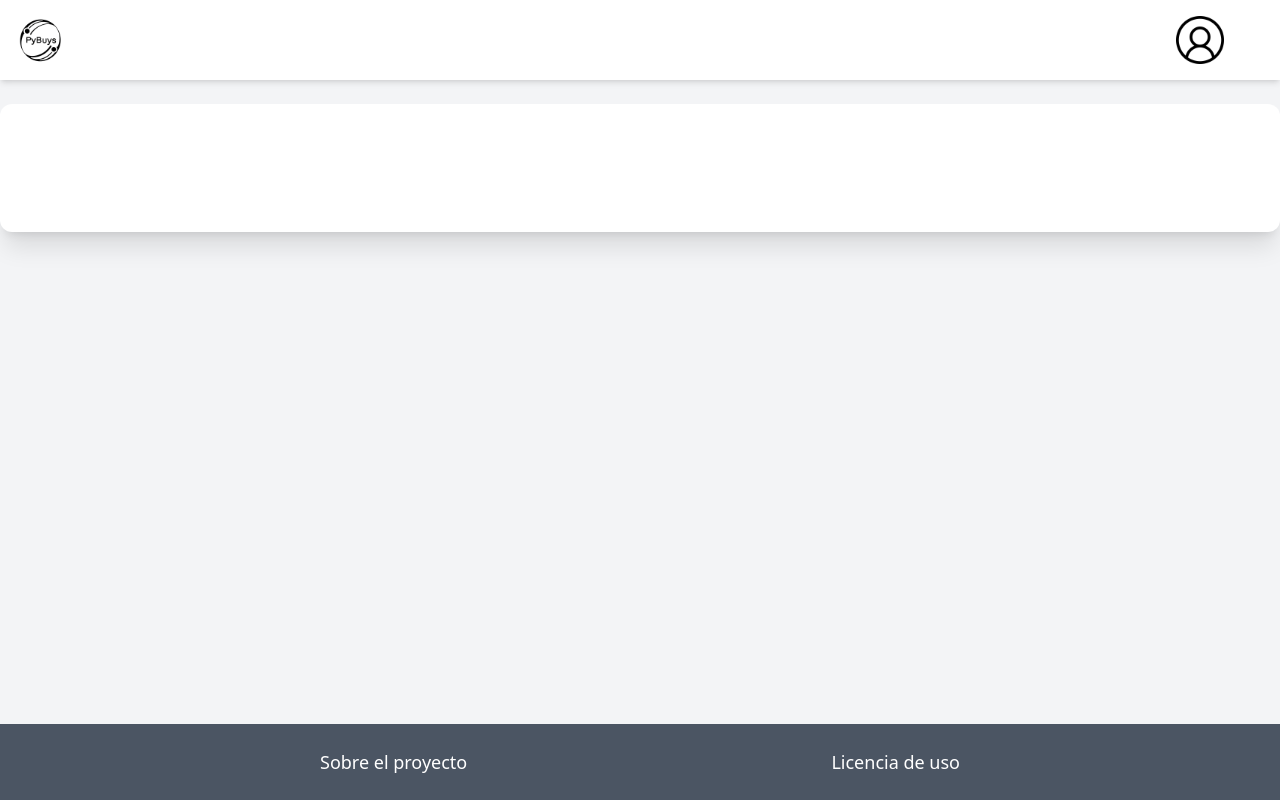
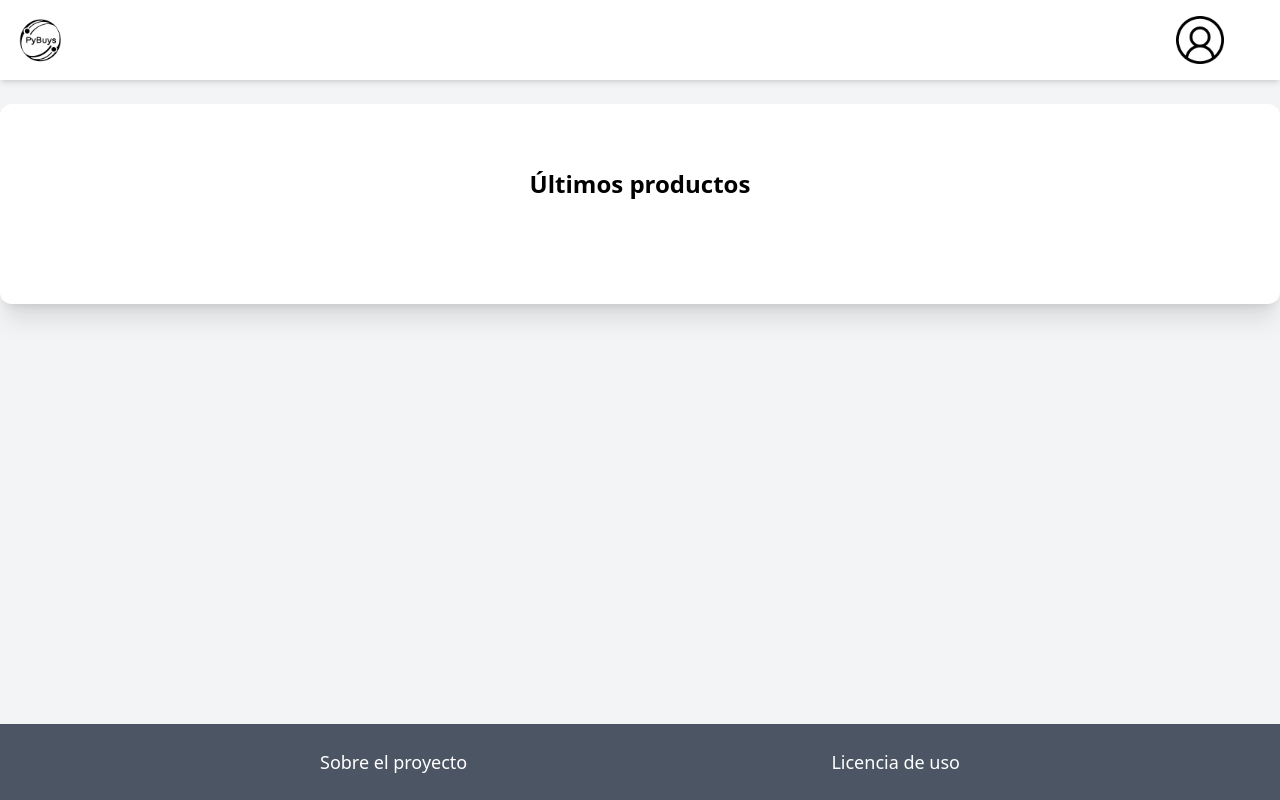
Before and after one commit to VictorCodificando/PyBuys, a Django app: page /index/ in a window 1280 px wide. Run offline with Django 4.2, Linux system fonts and the light colour scheme; the visitor is signed in with stand-in values (Sample User, id 1); data that the repository does not hold is empty; some libraries are stand-ins or nearby versions.

Commit message:
Modularizada la muestra de productos

```diff
--- /dev/null
+++ b/src/pybuys/core/templates/core/basic_products_index.html
@@ -0,0 +1,15 @@
+{% extends 'core/base.html' %}
+{% block content %}
+  <div class="w-full my-6 p-6 mx-auto bg-gray-10 rounded-xl shadow-xl bg-white">
+    <div class="w-full flex flex-row justify-between bg-gray-80">
+      {% for categoria in categorias %}
+        <a href="#" class="flex-1 border text-center"><p>{{ categoria.nombre }}</p></a>
+      {% endfor %}
+    </div>
+    <div>
+      <h1 class="text-2xl font-bold text-center mt-10">{%block product_title%}{%endblock%}</h1>
+    </div>
+    {% load product_tags %}
+    {% show_product_list  productos%}
+  </div>
+{% endblock %}
--- a/src/pybuys/core/templates/core/index.html
+++ b/src/pybuys/core/templates/core/index.html
@@ -1,19 +1,7 @@
-{% extends 'core/base.html' %}
-{% block content %}
-  <div class="w-full my-6 p-6 mx-auto bg-gray-10 rounded-xl shadow-xl bg-white">
-    <div class="w-full flex flex-row justify-between bg-gray-80 ">
-      {% for categoria in categorias %}
-        <a href="#" class="flex-1 border text-center"><p>{{ categoria.nombre }}</p></a>
-      {% endfor %}
-    </div>
-    <div class="w-full flex flex-row justify-between mt-20">
-      {% for producto in productos %}
-        <div class="flex-1 border text-center">
-          <img src=" {{producto.image.url}}" class="rounded-t-xl" />
-          <p>{{ producto.nombre }}</p>
-          <p>{{ producto.precio }} $</p>
-        </div>
-      {% endfor %}
-    </div>
-  </div>
-{% endblock %}
+{%extends 'core/basic_products_index.html'%}
+{%block title%}
+Inicio |
+{%endblock%}
+{%block product_title%}
+Últimos productos
+{%endblock%}
--- /dev/null
+++ b/src/pybuys/product/templatetags/__init__.py
@@ -0,0 +1,2 @@
+
+from .product_tags import *
--- /dev/null
+++ b/src/pybuys/product/templatetags/product_tags.py
@@ -0,0 +1,15 @@
+# myapp/templatetags/product_tags.py
+
+from django import template
+from django.template.loader import render_to_string
+from django.contrib.auth import get_user_model
+from django.template.loader import get_template
+
+register = template.Library()
+
+@register.simple_tag
+def show_product_list(productos):
+    return {'productos': productos}
+
+product_template = get_template('product/product_list.html')
+register.inclusion_tag(product_template)(show_product_list)
--- a/src/pybuys/product/urls.py
+++ b/src/pybuys/product/urls.py
@@ -2,8 +2,7 @@ from django.urls import path
 from . import views
 
 urlpatterns = [
-    path('detail/<int:pk>/', views.product_detail, name='product_detail'),
-    path('new/', views.product_new, name='product_new'),
-    path('edit/<int:pk>/', views.product_edit, name='product_edit'),
-    path('buy/<int:pk>/', views.product_delete, name='product_buy'),
+    path('detail/<int:pk>/', views.product_detail, name='detail'),
+    path('new/', views.product_new, name='new'),
+    path('edit/<int:pk>/', views.product_edit, name='edit')
 ]
--- a/src/pybuys/product/views.py
+++ b/src/pybuys/product/views.py
@@ -3,11 +3,12 @@ from django.shortcuts import render
 # Create your views here.
 
 from django.shortcuts import render
+from django import template
 
+register = template.Library()
 
 
 def product_detail(request, pk):
-
     return render(request, "product/detail.html", {})
 
 
@@ -17,3 +18,6 @@ def product_new(request):
 
 def product_edit(request, pk):
     return render(request, "product/edit.html", {})
+
+def product_list(productos):
+    return render("product/list.html", {"productos", productos})
--- a/src/pybuys/pybuys/settings.py
+++ b/src/pybuys/pybuys/settings.py
@@ -41,7 +41,7 @@ INSTALLED_APPS = [
     "django.contrib.messages",
     "django.contrib.staticfiles",
     "core",
-    "product",
+    "product"
 ]
 
 MIDDLEWARE = [
--- a/src/pybuys/pybuys/urls.py
+++ b/src/pybuys/pybuys/urls.py
@@ -21,4 +21,5 @@ from django.urls import path, include
 urlpatterns = [
     path("admin/", admin.site.urls),
     path("", include("core.urls")),
+    path("product/", include("product.urls")),
 ] + static(settings.MEDIA_URL, document_root=settings.MEDIA_ROOT)
```
Also changed, not shown: src/pybuys/product/models.py (+11 -0 lines), src/pybuys/product/templates/product/product_list.html (added, +12 -0 lines), src/pybuys/product/templates/product/category.html (added), src/pybuys/product/templates/product/detail.html (added), src/pybuys/product/templates/product/edit.html (added), src/pybuys/product/templates/product/new.html (added).
